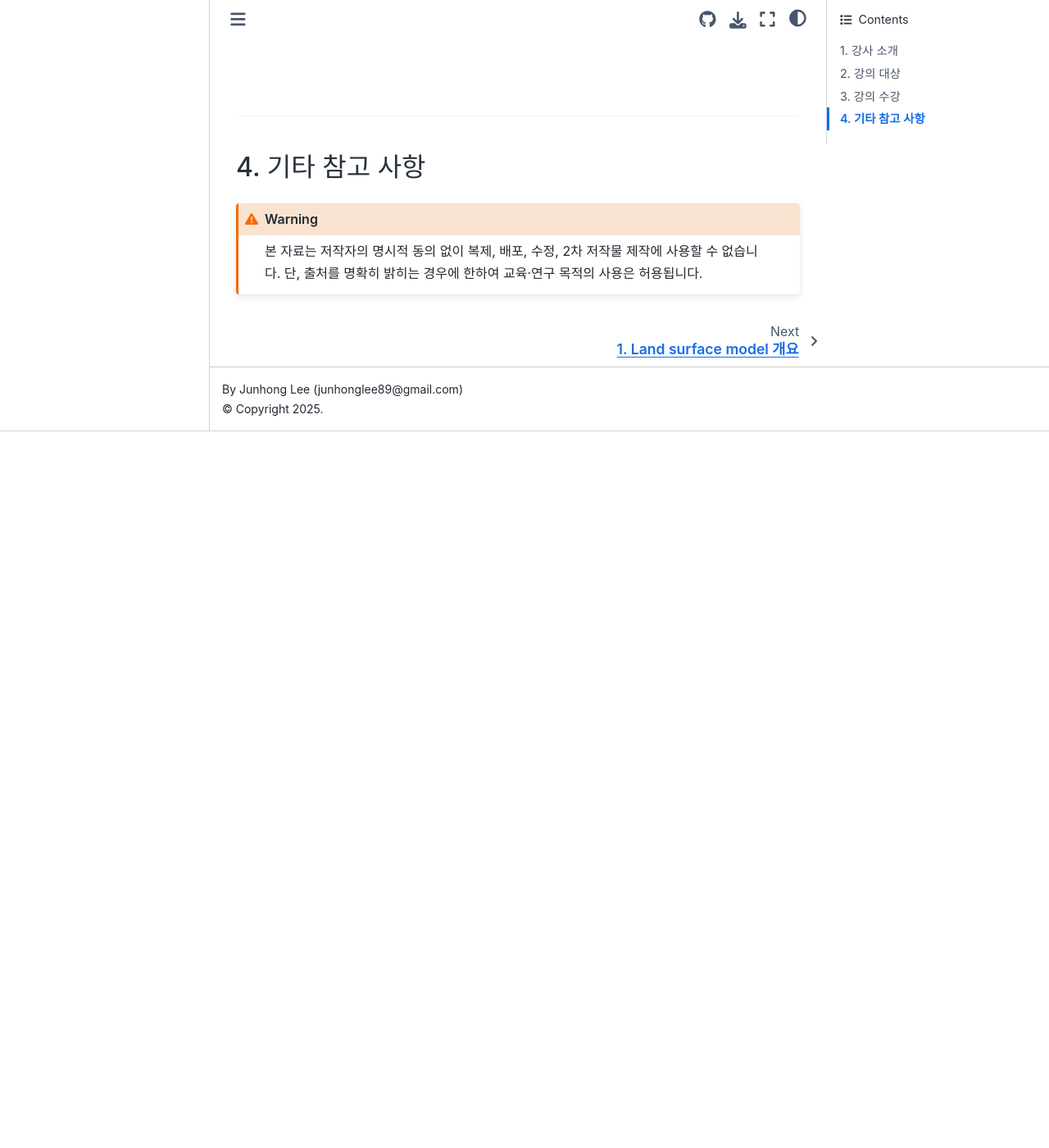
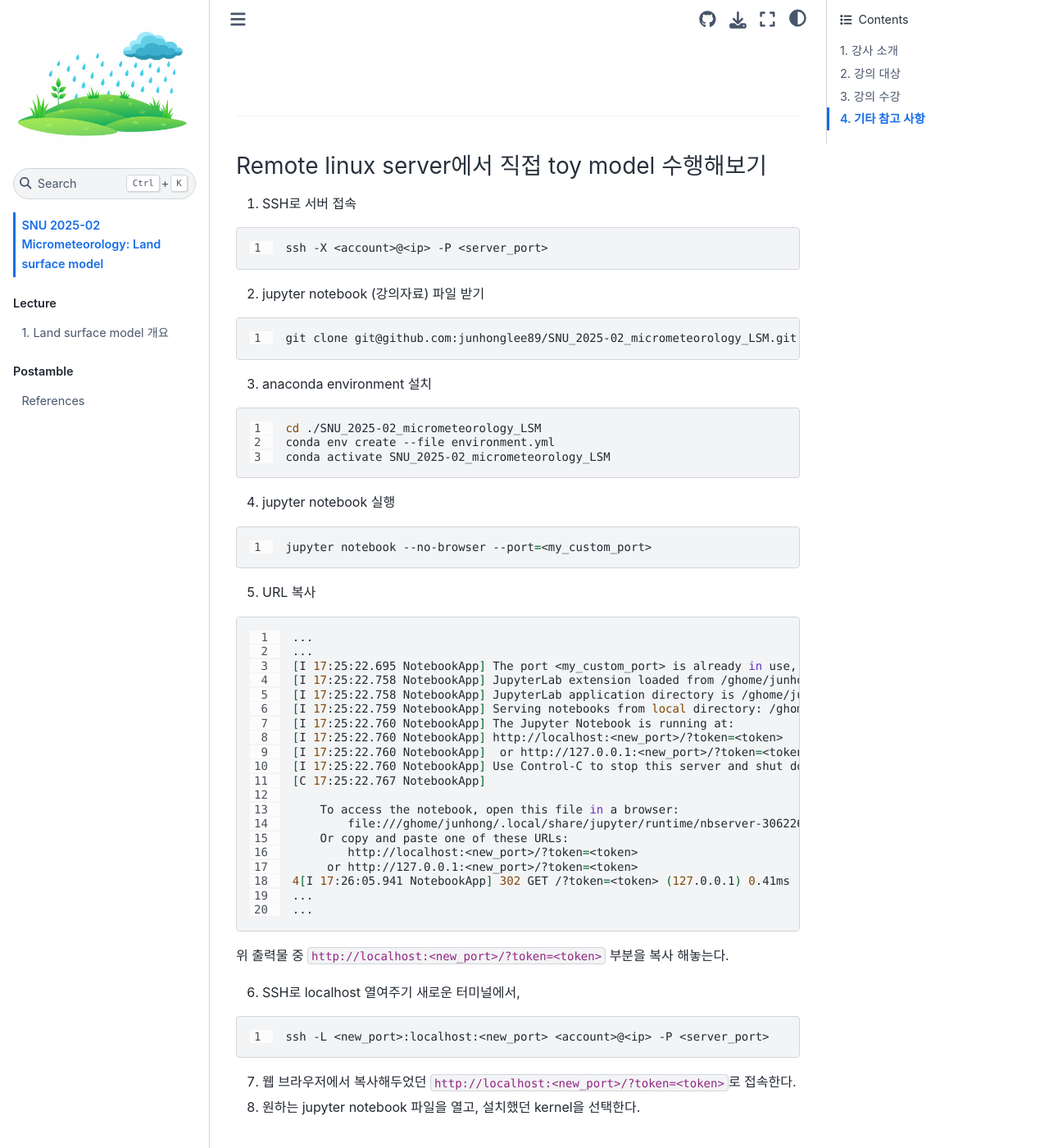
Before and after one commit to junhonglee89/SNU_SEES_10-10_project_seminar_LSM, a Jupyter Book: the page built from home.md, in a window 1280 px wide and 1400 px high, scrolled down 5834 px. Shown: the whole window at 82% size. Built offline with Jupyter Book 1.0.4 settings and Sphinx 7.4.7 and the Sphinx Book theme 1.1.4, drawn with Linux system fonts in a browser that asks for light colours; pages that are not in the unit, such as notebooks, are missing from menus; cross-references to code outside the pages are shown as plain code; before the commit the page ends 6360 px from its top, so only the background shows below that; some of the changed text lies outside the part shown.

Commit message:
Add how to use jupyter notebook in remote linux server

````diff
--- a/home.md
+++ b/home.md
@@ -188,7 +188,7 @@ brew install --cask anaconda
 
 ##### 직접 toy model 수행해보기
 
-1. jupyter notebook 파일 받기
+1. jupyter notebook 파일 (강의자료) 받기
 ```{code-block} bash
 :linenos:
 git clone git@github.com:junhonglee89/SNU_2025-02_micrometeorology_LSM.git
@@ -218,6 +218,74 @@ jupyter notebook
 <br>
 <hr>
 
+##### Remote linux server에서 직접 toy model 수행해보기
+
+1. SSH로 서버 접속
+```{code-block} bash
+:linenos:
+ssh -X <account>@<ip> -P <server_port>
+```
+
+2. jupyter notebook (강의자료) 파일 받기
+```{code-block} bash
+:linenos:
+git clone git@github.com:junhonglee89/SNU_2025-02_micrometeorology_LSM.git
+```
+
+3. anaconda environment 설치
+```{code-block} bash
+:linenos:
+cd ./SNU_2025-02_micrometeorology_LSM
+conda env create --file environment.yml
+conda activate SNU_2025-02_micrometeorology_LSM
+```
+
+4. jupyter notebook 실행
+```{code-block} bash
+:linenos:
+jupyter notebook --no-browser --port=<my_custom_port>
+```
+
+5. URL 복사
+```{code-block} bash
+:linenos:
+...
+...
+[I 17:25:22.695 NotebookApp] The port <my_custom_port> is already in use, trying another port.
+[I 17:25:22.758 NotebookApp] JupyterLab extension loaded from /ghome/junhong/anaconda3/lib/python3.8/site-packages/jupyterlab
+[I 17:25:22.758 NotebookApp] JupyterLab application directory is /ghome/junhong/anaconda3/share/jupyter/lab
+[I 17:25:22.759 NotebookApp] Serving notebooks from local directory: /ghome/junhong
+[I 17:25:22.760 NotebookApp] The Jupyter Notebook is running at:
+[I 17:25:22.760 NotebookApp] http://localhost:<new_port>/?token=<token>
+[I 17:25:22.760 NotebookApp]  or http://127.0.0.1:<new_port>/?token=<token>
+[I 17:25:22.760 NotebookApp] Use Control-C to stop this server and shut down all kernels (twice to skip confirmation).
+[C 17:25:22.767 NotebookApp]
+
+    To access the notebook, open this file in a browser:
+        file:///ghome/junhong/.local/share/jupyter/runtime/nbserver-3062269-open.html
+    Or copy and paste one of these URLs:
+        http://localhost:<new_port>/?token=<token>
+     or http://127.0.0.1:<new_port>/?token=<token>
+4[I 17:26:05.941 NotebookApp] 302 GET /?token=<token> (127.0.0.1) 0.41ms
+...
+...
+```
+위 출력물 중 `http://localhost:<new_port>/?token=<token>` 부분을 복사 해놓는다.
+
+
+6. SSH로 localhost 열여주기
+새로운 터미널에서,
+```{code-block} bash
+:linenos:
+ssh -L <new_port>:localhost:<new_port> <account>@<ip> -P <server_port>
+```
+
+7. 웹 브라우저에서 복사해두었던 `http://localhost:<new_port>/?token=<token>`로 접속한다.
+
+8. 원하는 jupyter notebook 파일을 열고, 설치했던 kernel을 선택한다.
+
+
+
 ### 4. 기타 참고 사항
 
 
````
